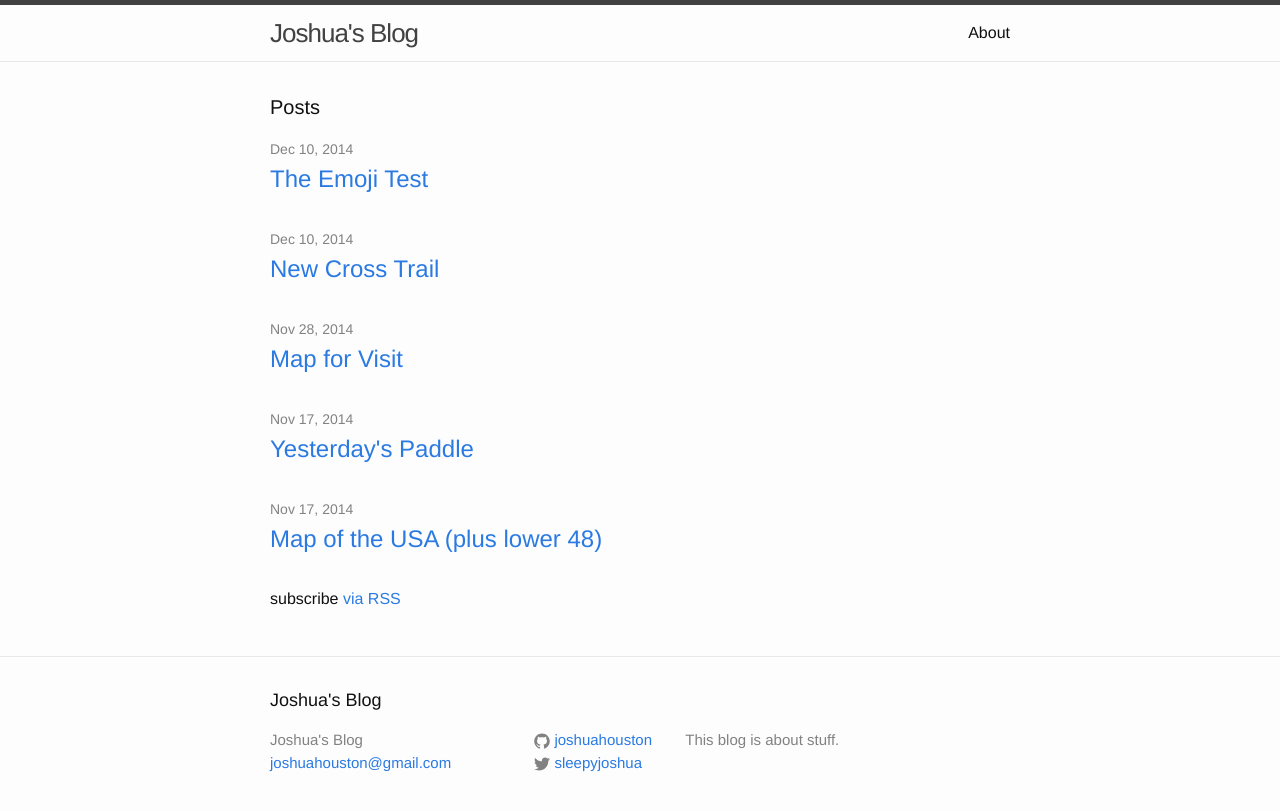
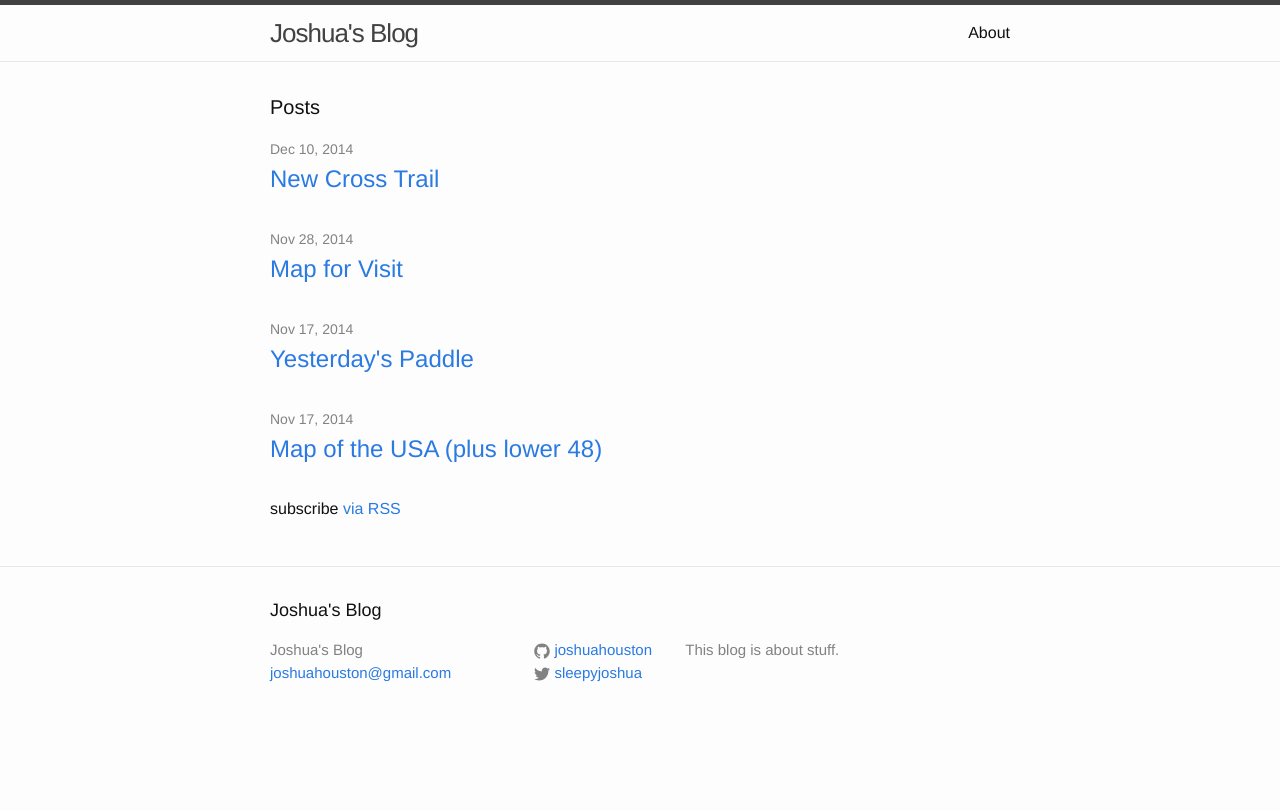
Before and after one commit to joshuahouston/joshuahouston.github.io, a Jekyll site: the page built from index.html, in a window 1280 px wide. Shown: the top 811 px of the page. Built offline with Jekyll 4.4.1, drawn with Linux system fonts in a browser that asks for light colours.

Commit message:
Jemoji
Was the answer

```diff
--- a/_posts/2014-12-10-new-cross-trail.markdown
+++ b/_posts/2014-12-10-new-cross-trail.markdown
@@ -7,12 +7,12 @@
 #Cross Trail Map
 There's a new trail going in between Yaw Drive and Gavan Hill trail. It is just north of the old trail that cuts through some muskeg and has quite a few rough spots. The new trail continues the wide-lane and fine gravel surface that the cross trail has seen with the recent extensions. I made a little map over the Thanksgiving holiday to say I was thankful for Sitka's trails. I run on them a lot and almost always am GPS-tracing my running. So with a lot of GPS traces together in QGIS, I trace a line at roughly a happy median. :wink:
 
-This is how the GPS traces look in QGIS. Really pretty I think! I want to make an interactive map that looks like this. I hope the black background of the picture on the white background of this webpage looks okay. :rocket:
+This is how the GPS traces look in QGIS. Really pretty I think! I want to make an interactive map that looks like this. I hope the black background of the picture on the white background of this webpage looks okay.
 
 ![GPS Traces in QGIS][qgis]
 
-##Embedded ArcGIS map
-Below is a map embedded in this post which is a test. I'm seeing how this post will look on desk/lap-top vs. mobile browsers. I know the Leaflet and Mapbox maps use a `<div>` element but the ArcGIS map below uses an `<iframe>` tag so I'm not sure if they'll all work the same. Initiate experiment.
+#Embedded ArcGIS map
+Below is a map embedded in this post which is a test. I'm seeing how this post will look on desk/lap-top vs. mobile browsers. I know the Leaflet and Mapbox maps use a `<div>` element but the ArcGIS map below uses an `<iframe>` tag so I'm not sure if they'll all work the same. Initiate experiment. :rocket:
 
 <iframe width="720" height="450" frameborder="0" scrolling="no" marginheight="0" marginwidth="0" src="http://www.arcgis.com/home/webmap/templates/OnePane/basicviewer/embed.html?webmap=6ab8d722b1f84ffab1bb379ea600b946&amp;gcsextent=-135.3278,57.0582,-135.3082,57.0648&amp;home=true&amp;displayslider=true&amp;displaylegend=true"></iframe><br /><small><a href="/maps/arcgis/newtrail" style="color:#0000FF;text-align:left" target="_blank">Full screen map</a></small>
 
```
Also changed, not shown: _posts/2014-12-10-the-emoji-test.markdown (deleted, +0 -12 lines).
